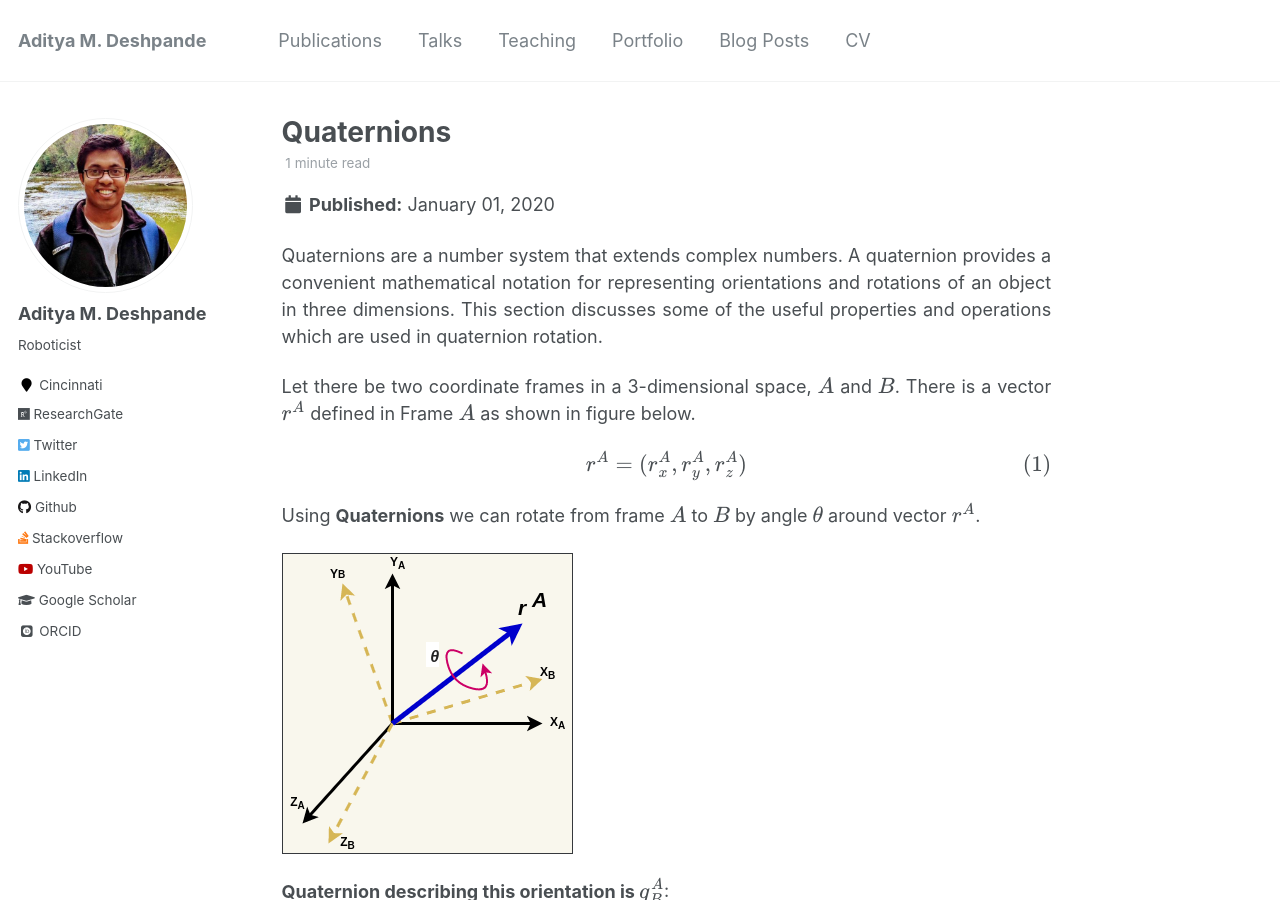
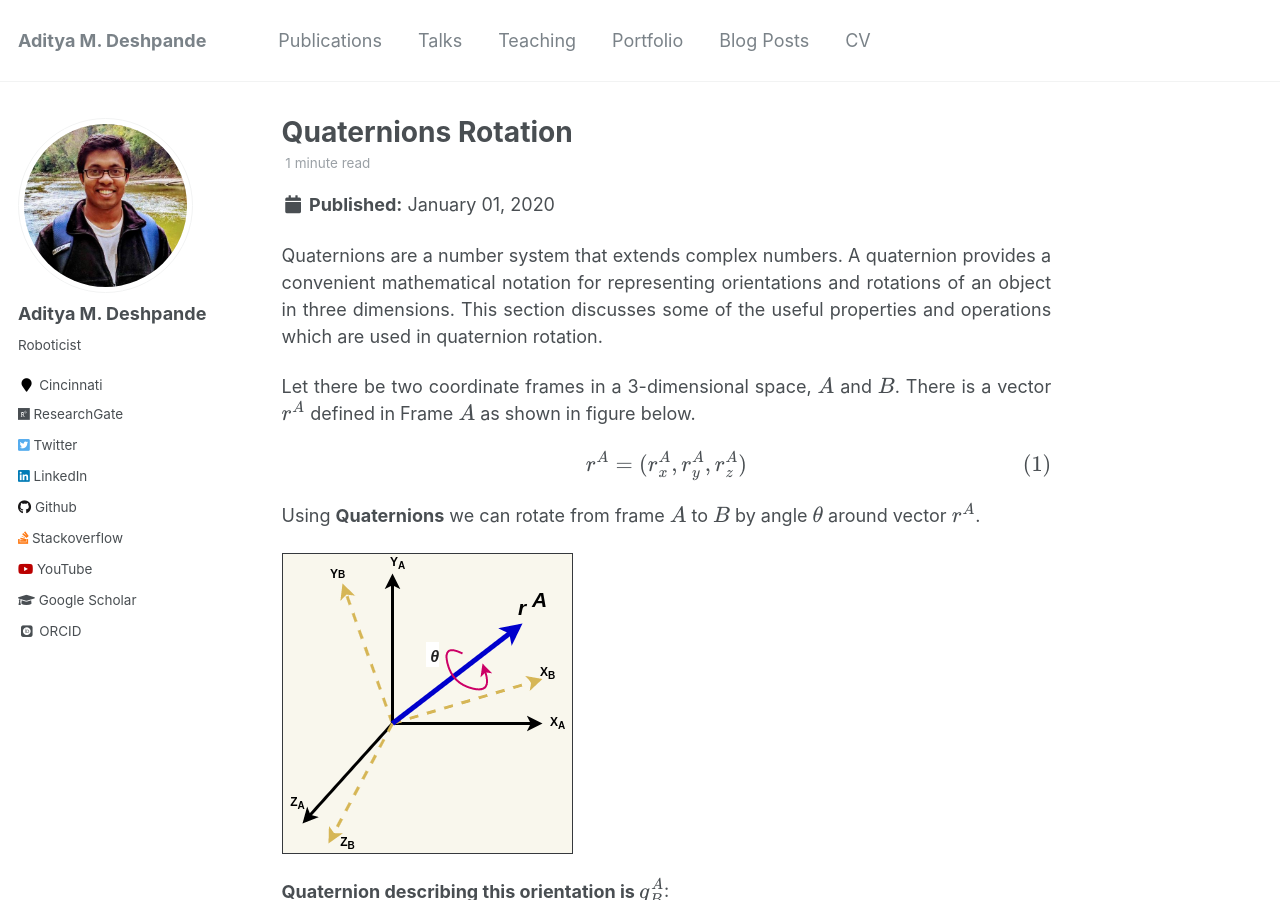
Before and after one commit to adipandas/adipandas.github.io, a Jekyll site: the page built from _posts/2020-01-01-quaternions-rotation.md, in a window 1280 px wide and 900 px high. Built offline with Jekyll 4.4.1, drawn with Linux system fonts in a browser that asks for light colours; some web fonts are replaced; formulas are drawn with MathJax 3; comment, search, counter and statistics services are not loaded.

Commit message:
Update and rename 2020-01-01-quaternions.md to 2020-01-01-quaternions-rotation.md

```diff
--- a/_posts/2020-01-01-quaternions.md
+++ b/_posts/2020-01-01-quaternions-rotation.md
@@ -1,10 +1,11 @@
 ---
-title: 'Quaternions'
+title: 'Quaternions Rotation'
 date: 2020-01-01
-permalink: /posts/2020/01/quaternions/
+permalink: /posts/2020/01/quaternions-rotation/
 tags:
   - quaternion
   - quaternion-product
+  - rotation
 ---
 
 Quaternions are a number system that extends complex numbers. A quaternion provides a convenient mathematical notation for representing orientations and rotations of an object in three dimensions. This section discusses some of the useful properties and operations which are used in quaternion rotation.
```
